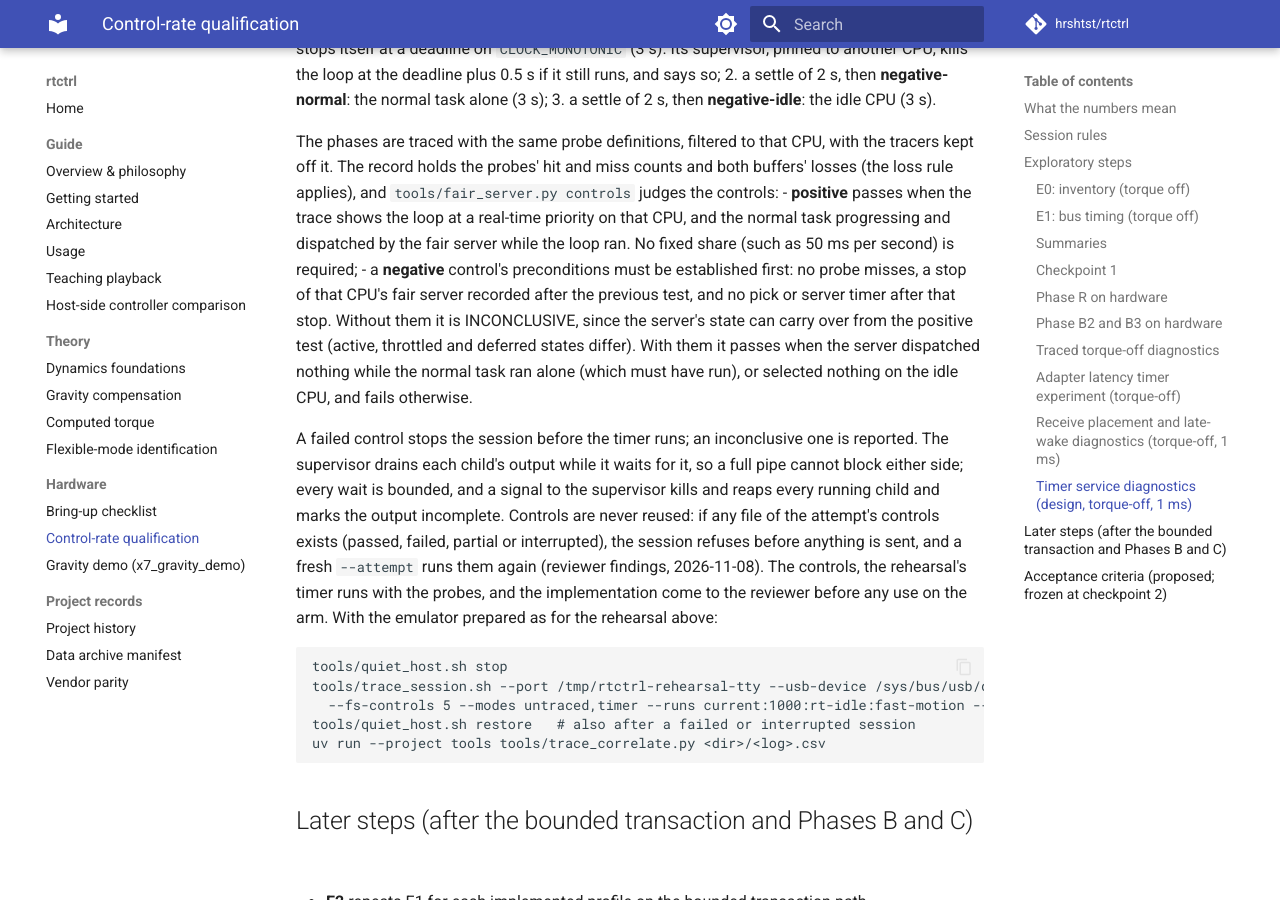
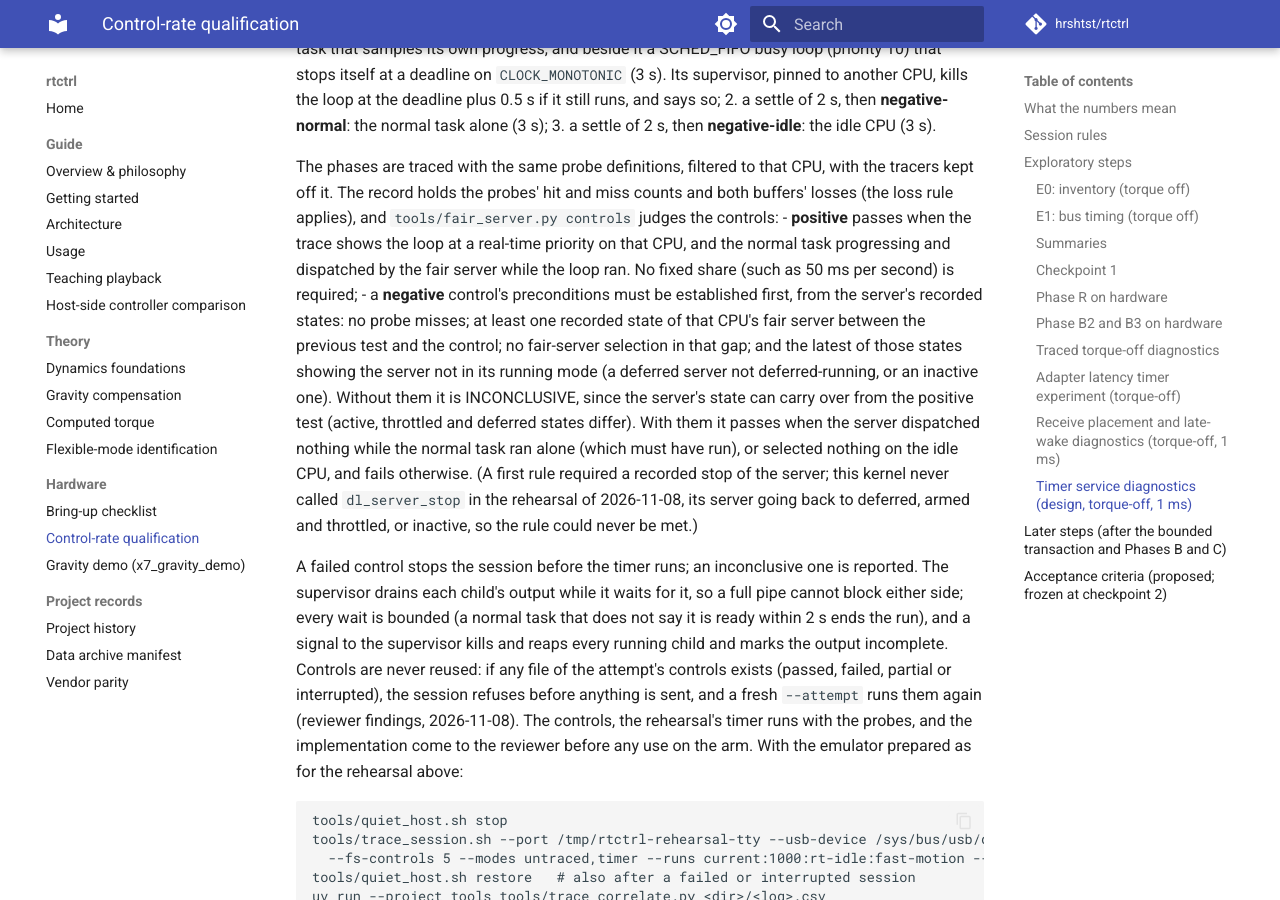
Before and after one commit to hrshtst/rtctrl, an MkDocs documentation site: the page built from docs/hardware/control-rate.md, in a window 1280 px wide and 900 px high, scrolled down 30606 px. Built offline with MkDocs 1.6.1 and Material for MkDocs 9.7.7, drawn with Linux system fonts in a browser that asks for light colours; comment, search, counter and statistics services are not loaded; some of the changed text lies outside the part shown.

Commit message:
fix(tools): what the first rehearsal showed of the fair-server probes
The emulator rehearsal of 2026-11-08 ran the probes on the real
kernel for the first time. Two definitions did not fit it:

- The deadline class's return probe read the pid, policy and prio
  through the task pointer it returned. That pointer is NULL on nearly
  every pick, and each read faulted in the kernel, inside the
  worker's schedule path: 56,717 page faults on the real-time CPU in
  10 s. The probe now records the pointer alone; the selected task's
  pid still comes from the fair server's own pick.
- The negative controls' preconditions required a recorded stop of
  the server, but this kernel never called dl_server_stop: its server
  went back to deferred, armed and throttled, or inactive. The
  preconditions now come from the server's recorded states: no
  misses, at least one state between the tests, no selection in
  that gap, and the last state not in the running mode. The
  deadline class's pick records its state of the server too. On the
  rehearsal's recorded controls they are established, and both
  negative controls pass.

Claude-Session: https://claude.ai/code/session_019n1vHmKvqcQXktHbT1RjBu

```diff
--- a/docs/hardware/control-rate.md
+++ b/docs/hardware/control-rate.md
@@ -1066,8 +1066,9 @@ paired with an untraced control of the same condition):
   `tools/fair_server.py` from offsets in the kernel's BTF and written by
   `tools/fair_server_probes.sh` through sudo. They record the deadline
   class's pick (`pick_task_dl`, with CPU 3's fair-server state at its entry
-  and the task it returns), the fair server's own pick
-  (`fair_server_pick_task`, its state and the task it returns), and
+  and the task pointer it returns, nothing read through it), the fair
+  server's own pick (`fair_server_pick_task`, its state and the task it
+  returns, with the task's pid), and
   `dl_server_start`, `dl_server_stop` and `dl_server_timer` with the
   server's state before each call. The picks are filtered to CPU 3, the
   server's calls to CPU 3's server, wherever they run. The session defines
@@ -1482,19 +1483,27 @@ counts and both buffers' losses (the loss rule applies), and
   on that CPU, and the normal task progressing and dispatched by the fair
   server while the loop ran. No fixed share (such as 50 ms per second) is
   required;
-- a **negative** control's preconditions must be established first: no
-  probe misses, a stop of that CPU's fair server recorded after the previous
-  test, and no pick or server timer after that stop. Without them it is
-  INCONCLUSIVE, since the server's state can carry over from the positive
-  test (active, throttled and deferred states differ). With them it passes
-  when the server dispatched nothing while the normal task ran alone (which
-  must have run), or selected nothing on the idle CPU, and fails otherwise.
+- a **negative** control's preconditions must be established first, from
+  the server's recorded states: no probe misses; at least one recorded state
+  of that CPU's fair server between the previous test and the control; no
+  fair-server selection in that gap; and the latest of those states showing
+  the server not in its running mode (a deferred server not
+  deferred-running, or an inactive one). Without them it is INCONCLUSIVE,
+  since the server's state can carry over from the positive test (active,
+  throttled and deferred states differ). With them it passes when the
+  server dispatched nothing while the normal task ran alone (which must have
+  run), or selected nothing on the idle CPU, and fails otherwise. (A first
+  rule required a recorded stop of the server; this kernel never called
+  `dl_server_stop` in the rehearsal of 2026-11-08, its server going back to
+  deferred, armed and throttled, or inactive, so the rule could never be
+  met.)
 
 A failed control stops the session before the timer runs; an inconclusive
 one is reported. The supervisor drains each child's output while it waits
-for it, so a full pipe cannot block either side; every wait is bounded, and
-a signal to the supervisor kills and reaps every running child and marks
-the output incomplete. Controls are never reused: if any file of the
+for it, so a full pipe cannot block either side; every wait is bounded (a
+normal task that does not say it is ready within 2 s ends the run), and a
+signal to the supervisor kills and reaps every running child and marks the
+output incomplete. Controls are never reused: if any file of the
 attempt's controls exists (passed, failed, partial or interrupted), the
 session refuses before anything is sent, and a fresh `--attempt` runs them
 again (reviewer findings, 2026-11-08). The controls, the rehearsal's timer runs with the probes,
```
Also changed, not shown: 3 other files.
